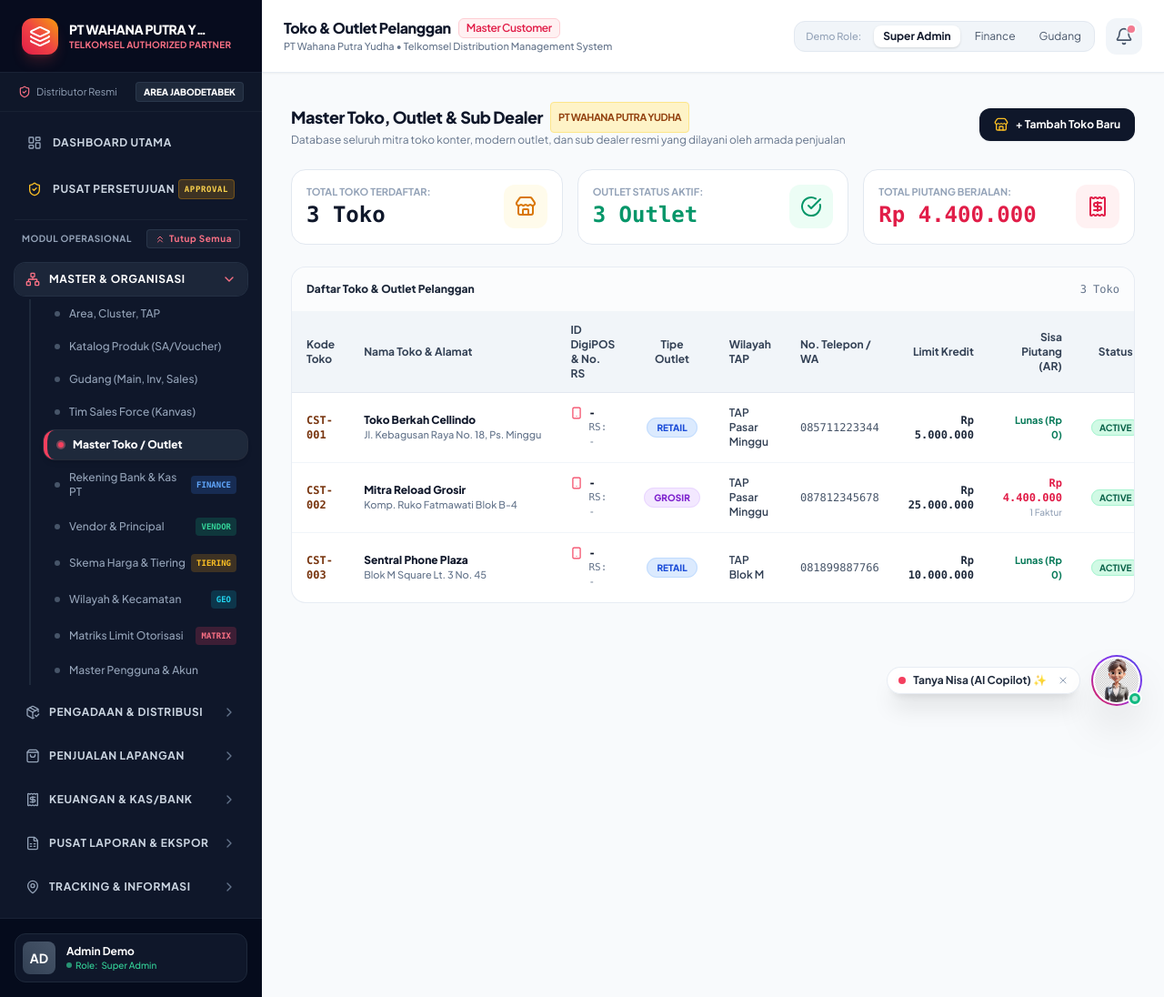
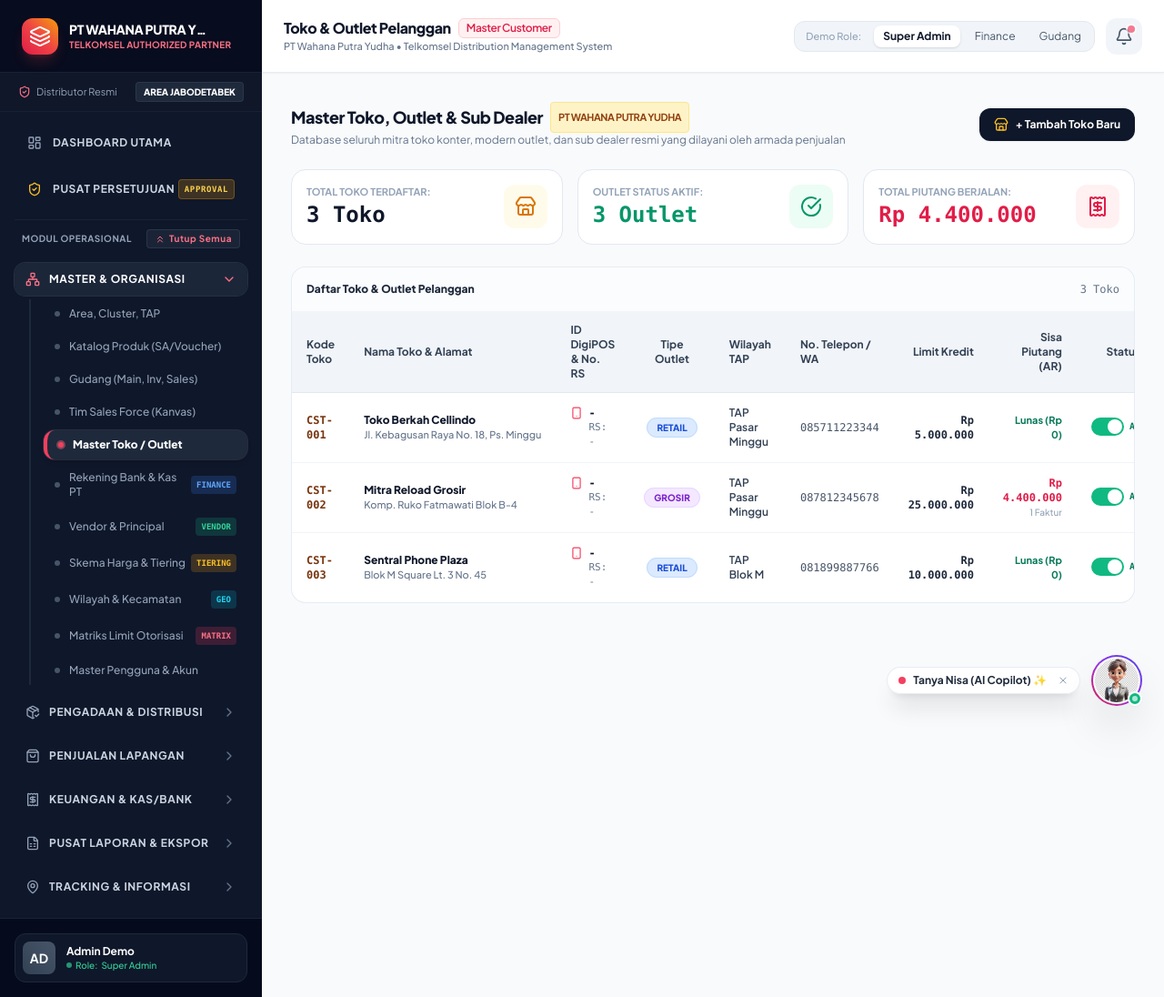
Before and after one commit to FIRLLI123/demo-erp, a Laravel app: page /master/customers in a window 1280 px wide. Shown: the whole page at 91% size. Run offline with Laravel 12, Linux system fonts and the light colour scheme; data comes from the database, SQL or seed files in the repository; some libraries are stand-ins or nearby versions.

Commit message:
feat: implement universal switch toggle status on all master data tables with instant AJAX and audit trail

```diff
--- a/app/Http/Controllers/MasterController.php
+++ b/app/Http/Controllers/MasterController.php
@@ -633,4 +633,93 @@ class MasterController extends Controller
     {
         return view('master.approval_rules');
     }
+
+    /**
+     * Universal Switch Toggle Status (ACTIVE <-> INACTIVE) untuk Semua Data Master
+     */
+    public function toggleStatus(Request $request)
+    {
+        $request->validate([
+            'entity' => 'required|string|in:customers,sales,products,warehouses,banks,vendors,taps,price_profiles,users',
+            'id' => 'required|integer',
+        ]);
+
+        $entity = $request->entity;
+        $id = $request->id;
+
+        $mapping = [
+            'customers' => ['table' => 'customers', 'name_col' => 'name', 'status_col' => 'status', 'label' => 'Toko / Outlet'],
+            'sales' => ['table' => 'sales', 'name_col' => 'name', 'status_col' => 'status', 'label' => 'Salesman'],
+            'products' => ['table' => 'products', 'name_col' => 'name', 'status_col' => 'status', 'label' => 'Produk'],
+            'warehouses' => ['table' => 'warehouses', 'name_col' => 'name', 'status_col' => 'status', 'label' => 'Gudang'],
+            'banks' => ['table' => 'company_banks', 'name_col' => 'bank_name', 'status_col' => 'status', 'label' => 'Rekening Bank'],
+            'vendors' => ['table' => 'vendors', 'name_col' => 'name', 'status_col' => 'status', 'label' => 'Vendor'],
+            'taps' => ['table' => 'taps', 'name_col' => 'name', 'status_col' => 'status', 'label' => 'Kantor Cabang TAP'],
+            'price_profiles' => ['table' => 'price_profiles', 'name_col' => 'name', 'status_col' => 'status', 'label' => 'Skema Harga'],
+            'users' => ['table' => 'users', 'name_col' => 'name', 'status_col' => 'is_active', 'label' => 'Pengguna', 'is_boolean' => true],
+        ];
+
+        $config = $mapping[$entity];
+        $item = DB::table($config['table'])->where('id', $id)->first();
+
+        if (!$item) {
+            if ($request->wantsJson() || $request->ajax()) {
+                return response()->json(['success' => false, 'message' => 'Data tidak ditemukan.'], 404);
+            }
+            return redirect()->back()->with('error', 'Data tidak ditemukan.');
+        }
+
+        $isBoolean = $config['is_boolean'] ?? false;
+        $statusCol = $config['status_col'];
+        $nameCol = $config['name_col'];
+        $itemName = $item->$nameCol ?? "ID #{$id}";
+
+        if ($isBoolean) {
+            $newVal = $item->$statusCol ? 0 : 1;
+            $newStatusText = $newVal ? 'ACTIVE' : 'INACTIVE';
+            $isActive = (bool) $newVal;
+        } else {
+            $currentVal = strtoupper($item->$statusCol ?? 'ACTIVE');
+            $newVal = ($currentVal === 'ACTIVE') ? 'INACTIVE' : 'ACTIVE';
+            $newStatusText = $newVal;
+            $isActive = ($newVal === 'ACTIVE');
+        }
+
+        DB::table($config['table'])->where('id', $id)->update([
+            $statusCol => $newVal,
+            'updated_at' => now(),
+        ]);
+
+        // Catat jejak audit log jika tabel activity_logs ada
+        if (\Illuminate\Support\Facades\Schema::hasTable('activity_logs')) {
+            DB::table('activity_logs')->insert([
+                'user_id' => 1,
+                'user_name' => 'Administrator ERP',
+                'user_role' => 'Super Admin',
+                'action' => 'TOGGLE_STATUS_' . strtoupper($entity),
+                'module' => 'MASTER',
+                'doc_number' => "MST-{$id}",
+                'severity' => $isActive ? 'INFO' : 'WARNING',
+                'description' => "Mengubah status {$config['label']} '{$itemName}' menjadi " . ($isActive ? 'AKTIF (ACTIVE/00)' : 'NON-AKTIF (INACTIVE/99)'),
+                'ip_address' => $request->ip() ?? '127.0.0.1',
+                'user_agent' => $request->userAgent() ?? 'System',
+                'created_at' => now(),
+                'updated_at' => now(),
+            ]);
+        }
+
+        $statusLabel = $isActive ? 'AKTIF' : 'NON-AKTIF';
+        $message = "Status {$config['label']} '{$itemName}' berhasil diubah menjadi {$statusLabel}!";
+
+        if ($request->wantsJson() || $request->ajax()) {
+            return response()->json([
+                'success' => true,
+                'is_active' => $isActive,
+                'status' => $newStatusText,
+                'message' => $message,
+            ]);
+        }
+
+        return redirect()->back()->with('success', $message);
+    }
 }
--- /dev/null
+++ b/resources/views/components/master-status-toggle.blade.php
@@ -0,0 +1,27 @@
+@props([
+    'entity',
+    'id',
+    'name' => '',
+    'active' => true
+])
+
+@php
+    $isActive = (bool) $active;
+@endphp
+
+<div class="inline-flex items-center gap-1.5 select-none" data-no-loading>
+    <button type="button"
+            onclick="window.toggleMasterStatus('{{ $entity }}', {{ $id }}, '{{ addslashes($name) }}', this)"
+            data-no-loading
+            class="relative inline-flex h-5 w-9 shrink-0 cursor-pointer rounded-full border-2 border-transparent transition-colors duration-200 ease-in-out focus:outline-none focus:ring-2 focus:ring-emerald-500/20 {{ $isActive ? 'bg-emerald-500' : 'bg-slate-300' }}"
+            role="switch"
+            aria-checked="{{ $isActive ? 'true' : 'false' }}"
+            title="Klik untuk {{ $isActive ? 'Menonaktifkan (Jadikan 99/INACTIVE)' : 'Mengaktifkan (Jadikan 00/ACTIVE)' }}">
+        <span class="sr-only">Toggle status {{ $name }}</span>
+        <span data-toggle-knob
+              class="pointer-events-none inline-block h-4 w-4 transform rounded-full bg-white shadow-xs ring-0 transition duration-200 ease-in-out {{ $isActive ? 'translate-x-4' : 'translate-x-0' }}"></span>
+    </button>
+    <span data-toggle-label class="text-[10px] font-mono font-bold tracking-tight {{ $isActive ? 'text-emerald-700' : 'text-slate-400' }}">
+        {{ $isActive ? 'AKTIF' : 'NONAKTIF' }}
+    </span>
+</div>
--- a/resources/views/layouts/app.blade.php
+++ b/resources/views/layouts/app.blade.php
@@ -935,6 +935,78 @@
             }));
         };
 
+        // Universal Master Switch Toggle Status (ACTIVE <-> INACTIVE / 00 <-> 99)
+        window.toggleMasterStatus = async function(entity, id, name, btnEl) {
+            if (!btnEl || btnEl.disabled) return;
+
+            btnEl.disabled = true;
+            btnEl.classList.add('opacity-60', 'cursor-wait');
+
+            const knobEl = btnEl.querySelector('[data-toggle-knob]');
+            const labelEl = btnEl.parentElement ? btnEl.parentElement.querySelector('[data-toggle-label]') : null;
+
+            try {
+                const response = await fetch('{{ route('master.toggle-status') }}', {
+                    method: 'POST',
+                    headers: {
+                        'Content-Type': 'application/json',
+                        'Accept': 'application/json',
+                        'X-CSRF-TOKEN': '{{ csrf_token() }}'
+                    },
+                    body: JSON.stringify({ entity: entity, id: id })
+                });
+
+                const data = await response.json();
+
+                if (response.ok && data.success) {
+                    const finalActive = data.is_active;
+                    btnEl.setAttribute('aria-checked', finalActive ? 'true' : 'false');
+
+                    if (finalActive) {
+                        btnEl.classList.remove('bg-slate-300');
+                        btnEl.classList.add('bg-emerald-500');
+                        if (knobEl) {
+                            knobEl.classList.remove('translate-x-0');
+                            knobEl.classList.add('translate-x-4');
+                        }
+                        if (labelEl) {
+                            labelEl.textContent = 'AKTIF';
+                            labelEl.classList.remove('text-slate-400');
+                            labelEl.classList.add('text-emerald-700');
+                        }
+                        btnEl.setAttribute('title', 'Klik untuk Menonaktifkan (Jadikan 99/INACTIVE)');
+                    } else {
+                        btnEl.classList.remove('bg-emerald-500');
+                        btnEl.classList.add('bg-slate-300');
+                        if (knobEl) {
+                            knobEl.classList.remove('translate-x-4');
+                            knobEl.classList.add('translate-x-0');
+                        }
+                        if (labelEl) {
+                            labelEl.textContent = 'NONAKTIF';
+                            labelEl.classList.remove('text-emerald-700');
+                            labelEl.classList.add('text-slate-400');
+                        }
+                        btnEl.setAttribute('title', 'Klik untuk Mengaktifkan (Jadikan 00/ACTIVE)');
+                    }
+
+                    window.showToast(
+                        data.message || `Status berhasil diubah menjadi ${finalActive ? 'AKTIF' : 'NON-AKTIF'}`,
+                        finalActive ? 'success' : 'error',
+                        finalActive ? 'Status Aktif (00)' : 'Status Non-Aktif (99)'
+                    );
+                } else {
+                    throw new Error(data.message || 'Gagal mengubah status di server.');
+                }
+            } catch (err) {
+                console.error('Toggle status error:', err);
+                window.showToast(err.message || 'Terjadi kesalahan sistem saat memperbarui status.', 'error', 'Gagal Memperbarui');
+            } finally {
+                btnEl.disabled = false;
+                btnEl.classList.remove('opacity-60', 'cursor-wait');
+            }
+        };
+
         document.addEventListener("DOMContentLoaded", function() {
             lucide.createIcons();
         });
--- a/resources/views/master/banks.blade.php
+++ b/resources/views/master/banks.blade.php
@@ -127,9 +127,7 @@
                                     Rp {{ number_format($b->balance, 0, ',', '.') }}
                                 </td>
                                 <td class="py-3.5 px-4 text-center">
-                                    <span class="px-2 py-0.5 rounded-full text-[10px] font-bold bg-emerald-50 text-emerald-700 border border-emerald-200">
-                                        AKTIF
-                                    </span>
+                                    <x-master-status-toggle entity="banks" :id="$b->id" :name="$b->bank_name" :active="($b->status ?? 'ACTIVE') === 'ACTIVE'" />
                                 </td>
                             </tr>
                         @endforeach
--- a/resources/views/master/customers.blade.php
+++ b/resources/views/master/customers.blade.php
@@ -303,15 +303,7 @@
                                     @endif
                                 </td>
                                 <td class="py-3.5 px-4 text-center">
-                                    @if($c->status === 'ACTIVE')
-                                        <span class="px-2 py-0.5 rounded-full text-[10px] font-bold bg-emerald-100 text-emerald-800 border border-emerald-200">
-                                            ACTIVE
-                                        </span>
-                                    @else
-                                        <span class="px-2 py-0.5 rounded-full text-[10px] font-bold bg-slate-100 text-slate-600 border border-slate-200">
-                                            INACTIVE
-                                        </span>
-                                    @endif
+                                    <x-master-status-toggle entity="customers" :id="$c->id" :name="$c->name" :active="$c->status === 'ACTIVE'" />
                                 </td>
                                 <td class="py-3.5 px-4 text-center">
                                     <button type="button"
--- a/resources/views/master/organization.blade.php
+++ b/resources/views/master/organization.blade.php
@@ -90,9 +90,7 @@
                                 </td>
                                 <td class="py-3.5 px-4 text-slate-500">{{ $tap->address }}</td>
                                 <td class="py-3.5 px-4">
-                                    <span class="px-2 py-0.5 rounded-full text-[10px] font-bold bg-emerald-100 text-emerald-800">
-                                        {{ $tap->status }}
-                                    </span>
+                                    <x-master-status-toggle entity="taps" :id="$tap->id" :name="$tap->name" :active="$tap->status === 'ACTIVE'" />
                                 </td>
                                 <td class="py-3.5 px-4 text-center">
                                     <span class="inline-flex gap-1 text-[10px] font-mono font-bold">
--- a/resources/views/master/price_profiles.blade.php
+++ b/resources/views/master/price_profiles.blade.php
@@ -126,9 +126,7 @@
                                 </td>
                                 <td class="py-3.5 px-4 text-slate-600 max-w-xs">{{ $p->description }}</td>
                                 <td class="py-3.5 px-4 text-center">
-                                    <span class="px-2 py-0.5 rounded-full text-[10px] font-bold bg-emerald-50 text-emerald-700 border border-emerald-200">
-                                        AKTIF
-                                    </span>
+                                    <x-master-status-toggle entity="price_profiles" :id="$p->id" :name="$p->name" :active="($p->status ?? 'ACTIVE') === 'ACTIVE'" />
                                 </td>
                             </tr>
                         @endforeach
--- a/resources/views/master/products.blade.php
+++ b/resources/views/master/products.blade.php
@@ -76,9 +76,7 @@
                                 </span>
                             </td>
                             <td class="py-4 px-6 text-center">
-                                <span class="px-2.5 py-1 rounded-full text-[10px] font-bold bg-emerald-100 text-emerald-800">
-                                    {{ $prod->status }}
-                                </span>
+                                <x-master-status-toggle entity="products" :id="$prod->id" :name="$prod->name" :active="$prod->status === 'ACTIVE'" />
                             </td>
                         </tr>
                     @endforeach
--- a/resources/views/master/vendors.blade.php
+++ b/resources/views/master/vendors.blade.php
@@ -131,9 +131,7 @@
                                     {{ $v->address ?: '-' }}
                                 </td>
                                 <td class="py-3.5 px-4 text-center">
-                                    <span class="px-2 py-0.5 rounded-full text-[10px] font-bold bg-emerald-50 text-emerald-700 border border-emerald-200">
-                                        AKTIF
-                                    </span>
+                                    <x-master-status-toggle entity="vendors" :id="$v->id" :name="$v->name" :active="($v->status ?? 'ACTIVE') === 'ACTIVE'" />
                                 </td>
                             </tr>
                         @endforeach
--- a/resources/views/master/warehouses.blade.php
+++ b/resources/views/master/warehouses.blade.php
@@ -85,9 +85,7 @@
                                 @endif
                             </td>
                             <td class="py-4 px-6 text-center">
-                                <span class="px-2.5 py-1 rounded-full text-[10px] font-bold bg-emerald-100 text-emerald-800">
-                                    {{ $wh->status }}
-                                </span>
+                                <x-master-status-toggle entity="warehouses" :id="$wh->id" :name="$wh->name" :active="$wh->status === 'ACTIVE'" />
                             </td>
                         </tr>
                     @endforeach
--- a/routes/web.php
+++ b/routes/web.php
@@ -43,6 +43,7 @@ Route::prefix('master')->name('master.')->group(function () {
     Route::get('/customer-segments', [MasterController::class, 'customerSegments'])->name('customer-segments');
     Route::get('/territories', [MasterController::class, 'territories'])->name('territories');
     Route::get('/approval-rules', [MasterController::class, 'approvalRules'])->name('approval-rules');
+    Route::post('/toggle-status', [MasterController::class, 'toggleStatus'])->name('toggle-status');
 });
 
 // Procurement (PO & GR)
```
Also changed, not shown: resources/views/master/sales.blade.php (+1 -9 lines), resources/views/master/users.blade.php (+2 -10 lines).
